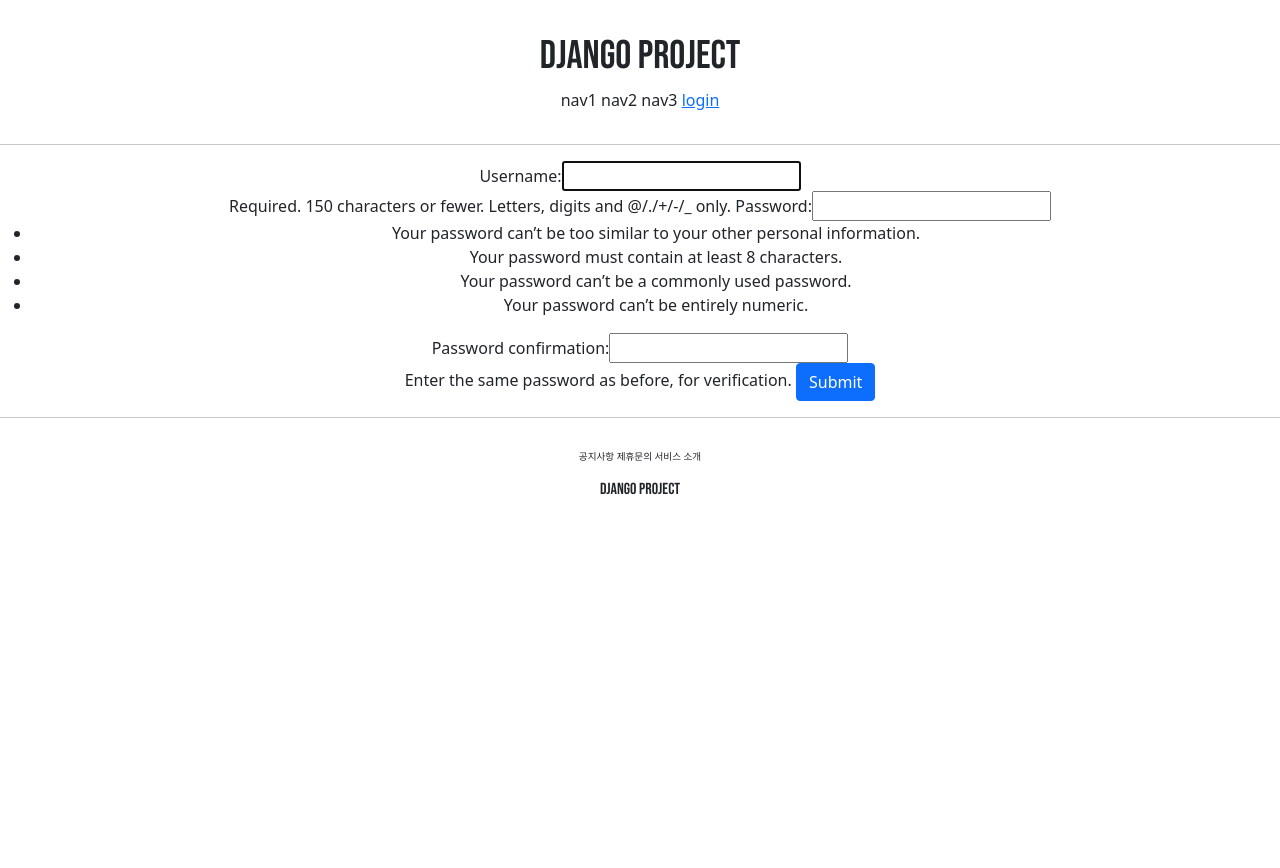
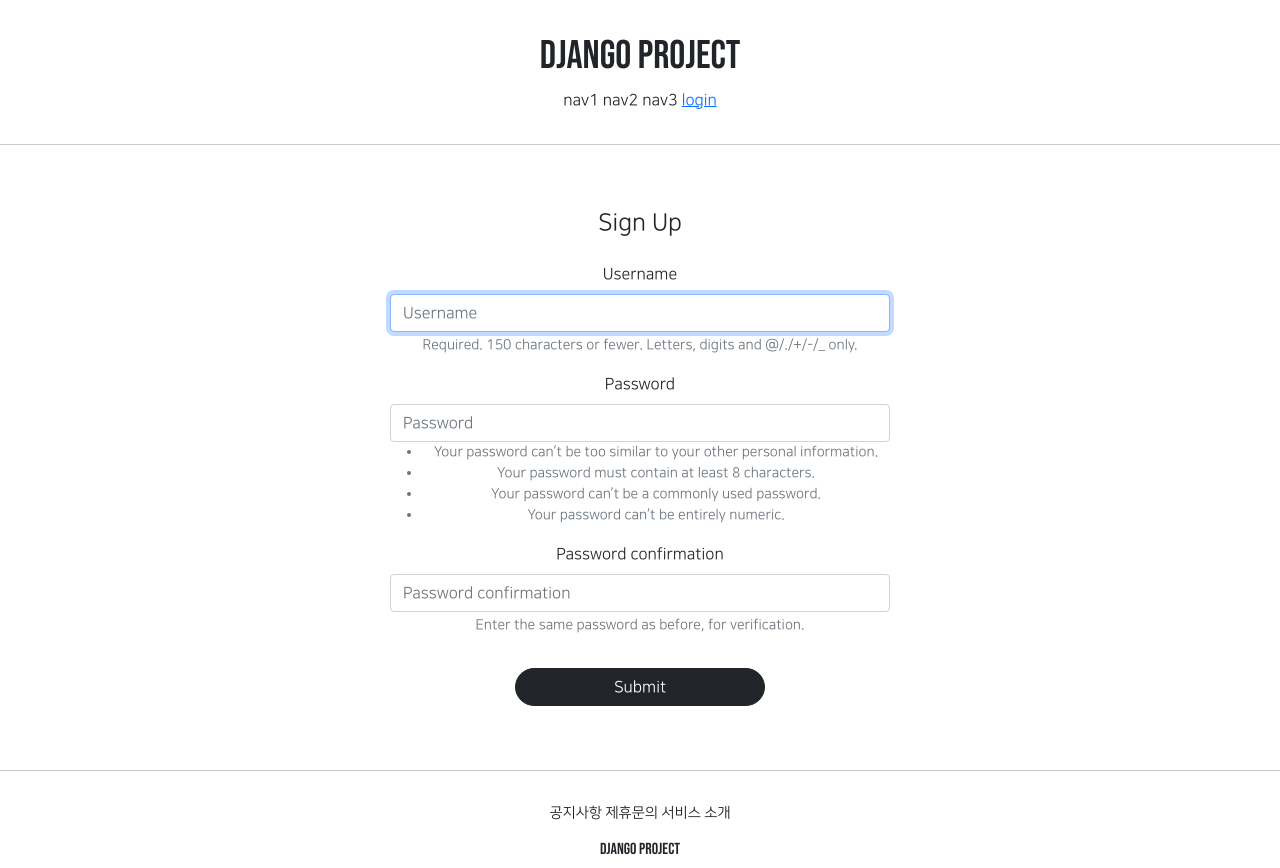
Before and after one commit to Kim-Seung-Su/slef-practice, a Django app: page /account/create/ in a window 1280 px wide. Before the commit the page ends 495 px from the top, so only its background shows below. Run offline with Django 3.2, Linux system fonts and the light colour scheme; some libraries are stand-ins or nearby versions.

Commit message:
use bootstrap4 / change font family & size

```diff
--- a/accountapp/templates/accountapp/create.html
+++ b/accountapp/templates/accountapp/create.html
@@ -1,12 +1,16 @@
 {% extends 'base.html' %}
+{% load bootstrap4 %}
 
 {% block content %}
 
-    <div style="text-align: center">
+    <div style="text-align: center; max-width : 500px; margin: 4rem auto">
         <form action="{% url 'accountapp:create' %}" method = 'post'>
+            <div class = 'mb-4'>
+            <h4>Sign Up</h4>
+            </div>
             {% csrf_token %}
-            {{ form }}
-            <input type ="submit" class = 'btn btn-primary'>
+            {% bootstrap_form form %}
+            <input type = 'submit' class = 'btn btn-dark rounded-pill col-6 mt-3'>
         </form>
     </div>
 
--- a/static/base.css
+++ b/static/base.css
@@ -7,14 +7,16 @@
 }
 
 .django_footer{
-    text-align: center; margin-top: 2rem;
+    text-align: center;
+    margin-top: 2rem;
 }
 
 .django_footer_logo{
     font-family: 'Bebas Neue', cursive;
     margin-top: 1rem;
+    font-size:  .9rem;
 }
 
 .django_footer_button{
-    font-size: 0.6rem;
+    font-size: .9rem;
 }
--- a/templates/base.html
+++ b/templates/base.html
@@ -3,7 +3,7 @@
 
 {% include 'head.html' %}
 
-<body>
+<body style = "font-family: 'NanumSquareR';">
 
 {% include 'header.html' %}
 <hr>
--- a/templates/head.html
+++ b/templates/head.html
@@ -14,4 +14,27 @@
 
     <!-- DEFAULT CSS LINK -->
     <link rel="stylesheet" type="text/css" href = "{% static 'base.css' %}">
+
+    <style>
+        @font-face {
+            font-family: 'NanumSquareR';
+            src : local('NanumSquareR'),
+            url("{% static 'fonts/NanumSquareR.otf' %}") format('opentype')
+        }
+        @font-face {
+            font-family: 'NanumSquareB';
+            src : local('NanumSquareB'),
+            url("{% static 'fonts/NanumSquareB.otf' %}") format('opentype')
+        }
+        @font-face {
+            font-family: 'NanumSquareEB';
+            src : local('NanumSquareEB'),
+            url("{% static 'fonts/NanumSquareEB.otf' %}") format('opentype')
+        }
+        @font-face {
+            font-family: 'NanumSquareL';
+            src : local('NanumSquareL'),
+            url("{% static 'fonts/NanumSquareL.otf' %}") format('opentype')
+        }
+    </style>
 </head>
```
Also changed, not shown: accountapp/templates/accountapp/login.html (+6 -3 lines), djangoProject/settings.py (+5 -5 lines), static/fonts/NanumSquareB.otf (added), static/fonts/NanumSquareEB.otf (added), static/fonts/NanumSquareL.otf (added), static/fonts/NanumSquareR.otf (added), 1 other file.
